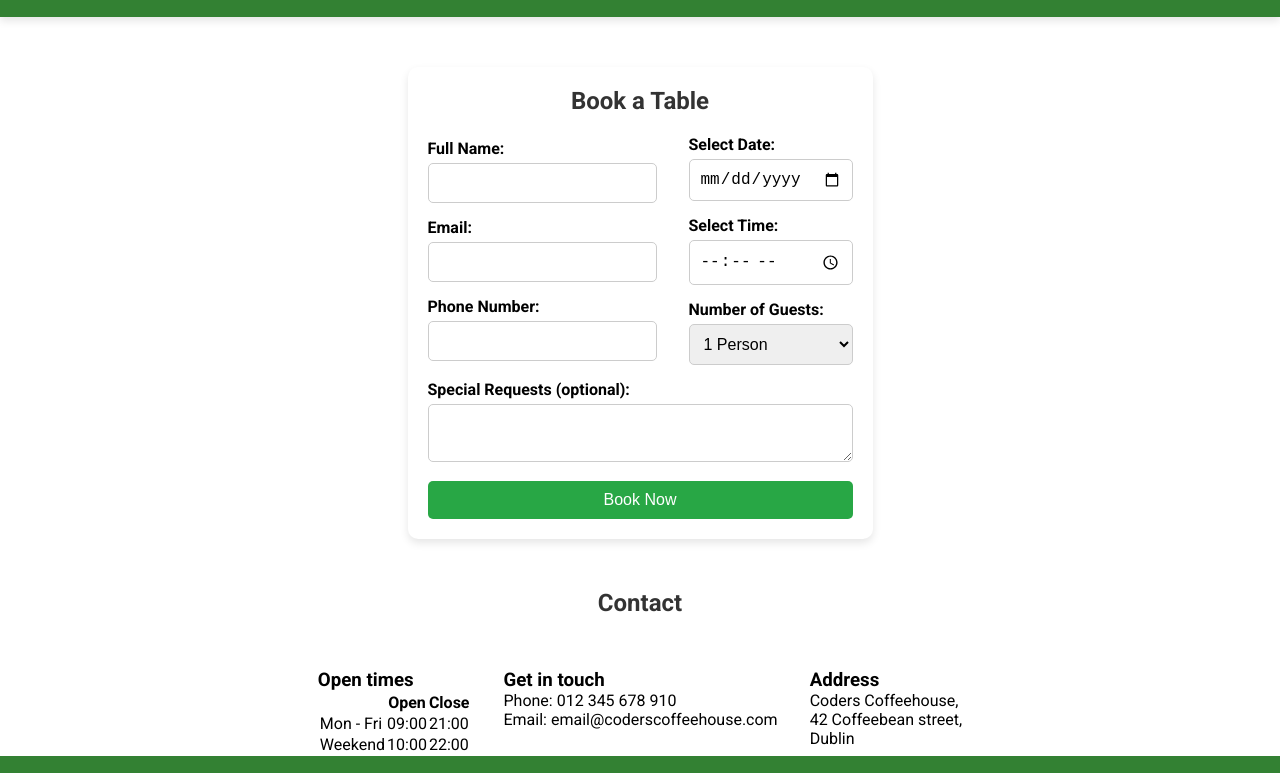
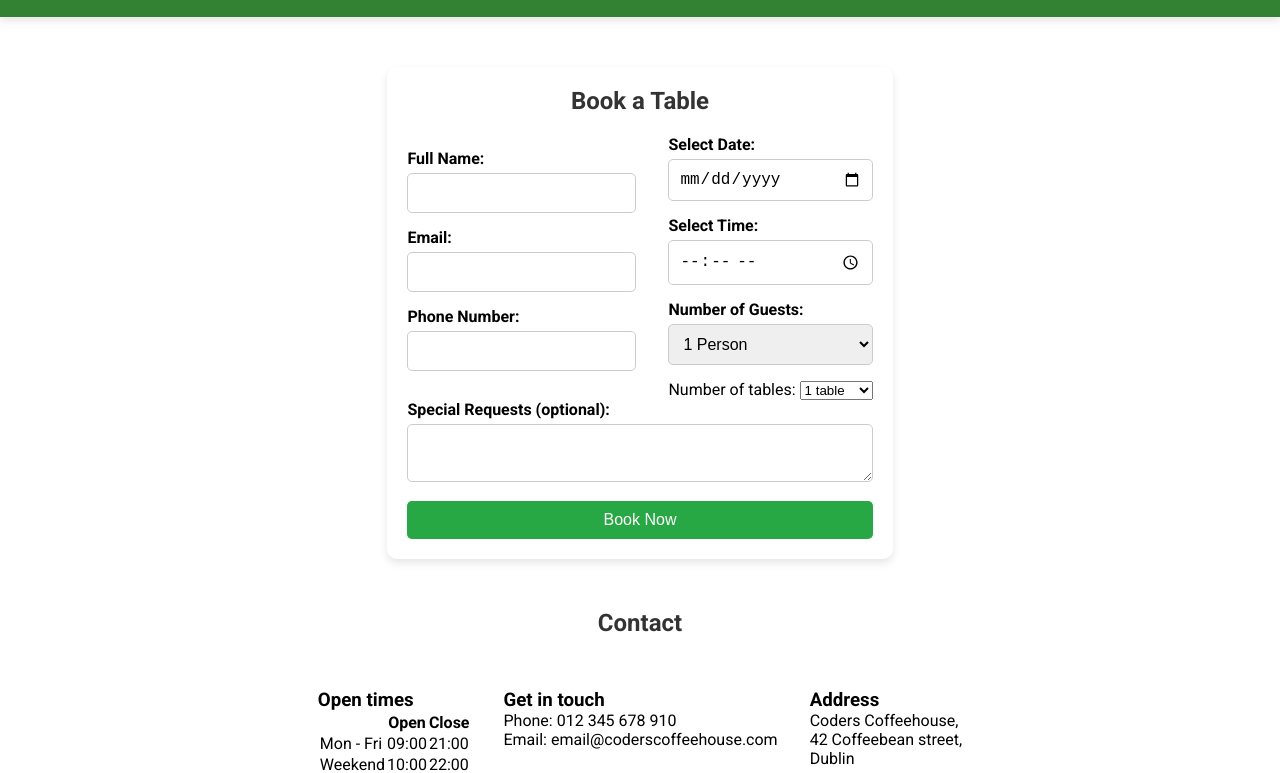
Before and after one commit to GetanehT/Restaurant-Booking-System, a plain HTML site: page reservation.html in a window 1280 px wide. Shown: the part 75-848 px from the top of the page. Drawn offline with Linux system fonts and the light colour scheme; a script that the page names is missing.

Commit message:
add no of table on the reservation page

```diff
--- a/reservation.html
+++ b/reservation.html
@@ -67,7 +67,17 @@
                                 <option value="8">8 People</option>
                             </select>
                         </div>
+
+                        <div class="form-group"></div>
+                        <label for="table">Number of tables:</label>
+                        <select id="table" name="table" required>
+                            <option value="1">1 table</option>
+                            <option value="2">2 tablee</option>
+                            <option value="3">3 table</option>
+                            <option value="4">4 tablele</option>
+                        </select>
                     </div>
+
                 </div>
 
                 <div class="form-group">
```
